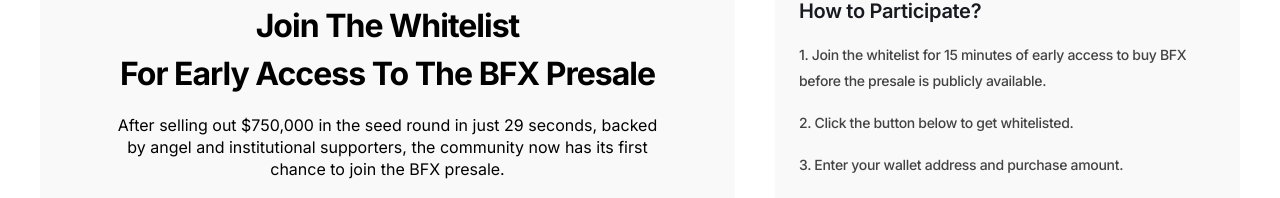
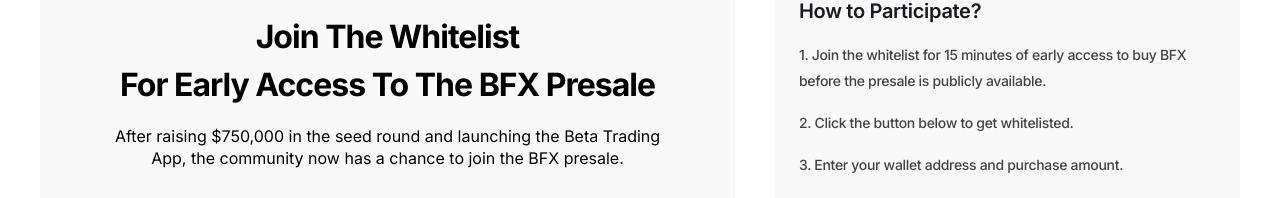
Before and after one commit to Cosmo-US-LLC/bfx-whitelist, a React (Create React App) app: page / in a window 1280 px wide. Shown: the part 710-908 px from the top of the page. Built offline with nearby package versions, Linux system fonts and the light colour scheme.

Commit message:
hero section texual changes

```diff
--- a/src/Home/JoinWhitelistEarly.jsx
+++ b/src/Home/JoinWhitelistEarly.jsx
@@ -11,9 +11,7 @@ function JoinWhitelistEarly() {
           Join the Whitelist <br /> for Early Access to the BFX Presale
           </h2>
           <p className="w-[549px] text-center text-[16px] font-[400] leading-[22px]">
-            After selling out $750,000 in the seed round in just 29 seconds,
-            backed by angel and institutional supporters, the community now has
-            its first chance to join the BFX presale.
+          After raising $750,000 in the seed round and launching the Beta Trading App, the community now has a chance to join the BFX presale.
           </p>
           <img
             src={joinWhitelistImages}
--- a/src/MobileHome/JoinWhitelistEarlyMob.jsx
+++ b/src/MobileHome/JoinWhitelistEarlyMob.jsx
@@ -12,9 +12,7 @@ function JoinWhitelistEarlyMob() {
             Join the Whitelist <br /> for Early Access to <br /> the BFX Presale
           </h2>
           <p className="w-[317px] text-center text-[15px] font-[400] leading-[18px]">
-            After selling out $750,000 in the seed round in just 29 seconds,
-            backed by angel and institutional supporters, the community now has
-            its first chance to join the BFX presale.
+          After raising $750,000 in the seed round and launching the Beta Trading App, the community now has a chance to join the BFX presale.
           </p>
           <img
             src={joinWhitelistMobImages}
```
